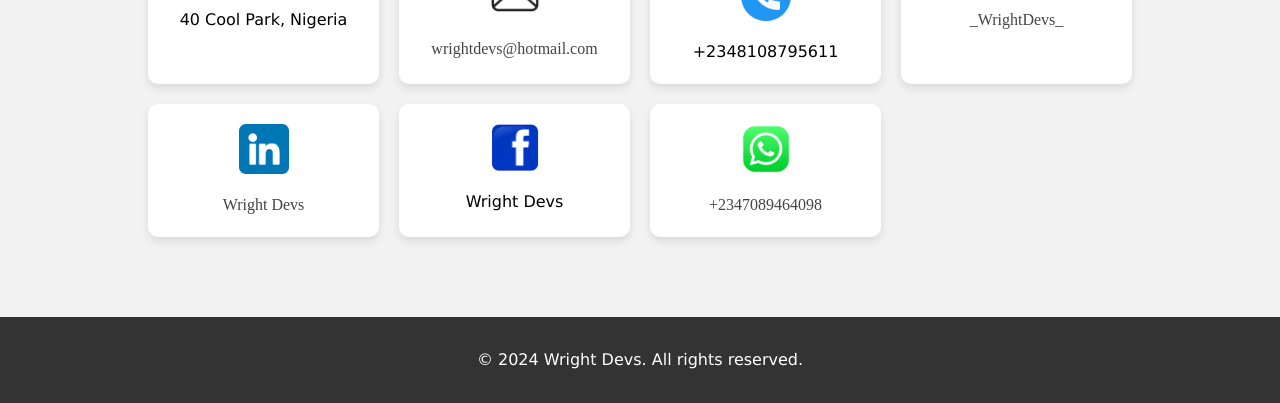
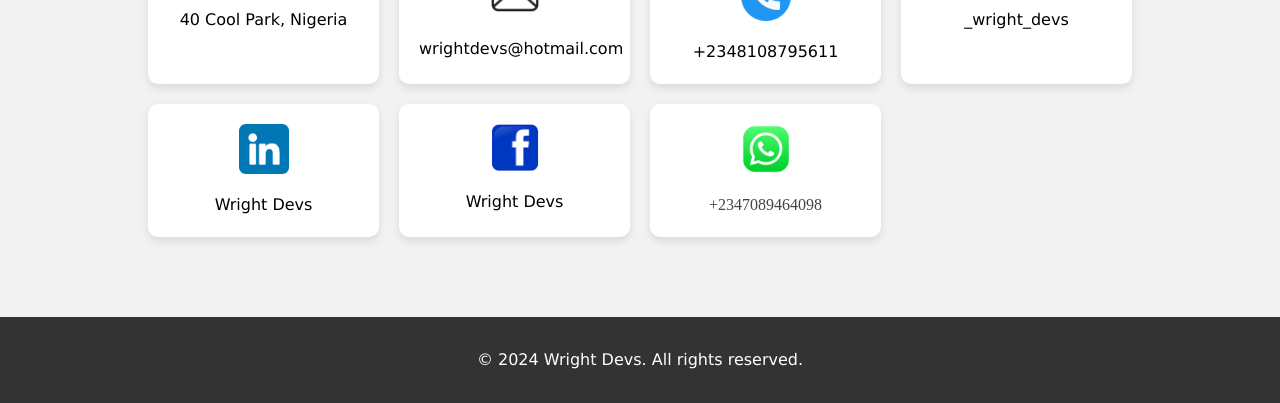
Before and after one commit to WrightDevs/wrightdevs, a plain HTML site: page homepage.html in a window 1280 px wide. Shown: the part 757-1160 px from the top of the page. Drawn offline with Linux system fonts and the light colour scheme.

Commit message:
Update homepage.html

```diff
--- a/homepage.html
+++ b/homepage.html
@@ -164,7 +164,7 @@
     <nav>
         <div class="container">
             <ul>
-                <li><a href="About.html">About</a></li>
+                <li><a href="about.html">About</a></li>
                 <li><a href="projects.html">Projects</a></li>
                 <!-- <li><a href="contact.html">Contact Us</a></li> -->
                 <li><a href="reviews.html">Reviews</a></li>
@@ -203,7 +203,7 @@
                     </div>
                     <div class="contact-info">
                         <img src="mail.png" alt="Email">
-                        <p><a href="wrightdevs@hotmail.com">wrightdevs@hotmail.com</a></p>
+                        <p>wrightdevs@hotmail.com</p>
                     </div>
                     <div class="contact-info">
                         <img src="telephone.png" alt="Phone">
@@ -211,11 +211,11 @@
                     </div>
                     <div class="contact-info">
                         <img src="twitter.png" alt="X">
-                        <p><a href="https://x.com/_WrightDevs_">_WrightDevs_</a></p>
+                        <p>_wright_devs</p>
                     </div>
                     <div class="contact-info">
                         <img src="linkedin.png" alt="LinkedIn">
-                        <p><a href="https://www.linkedin.com/in/wright-devs-17303b316/">Wright Devs</a></p>
+                        <p>Wright Devs</p>
                     </div>
                     <div class="contact-info">
                         <img src="facebook.png" alt="Facebook">
```
